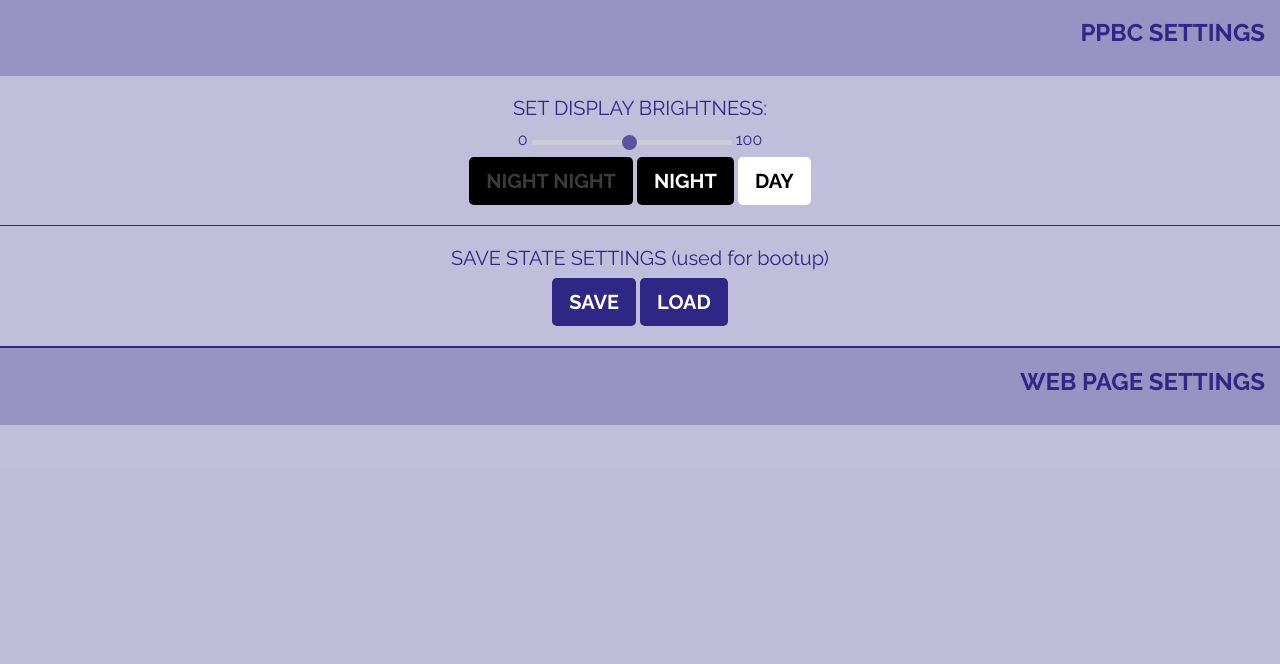
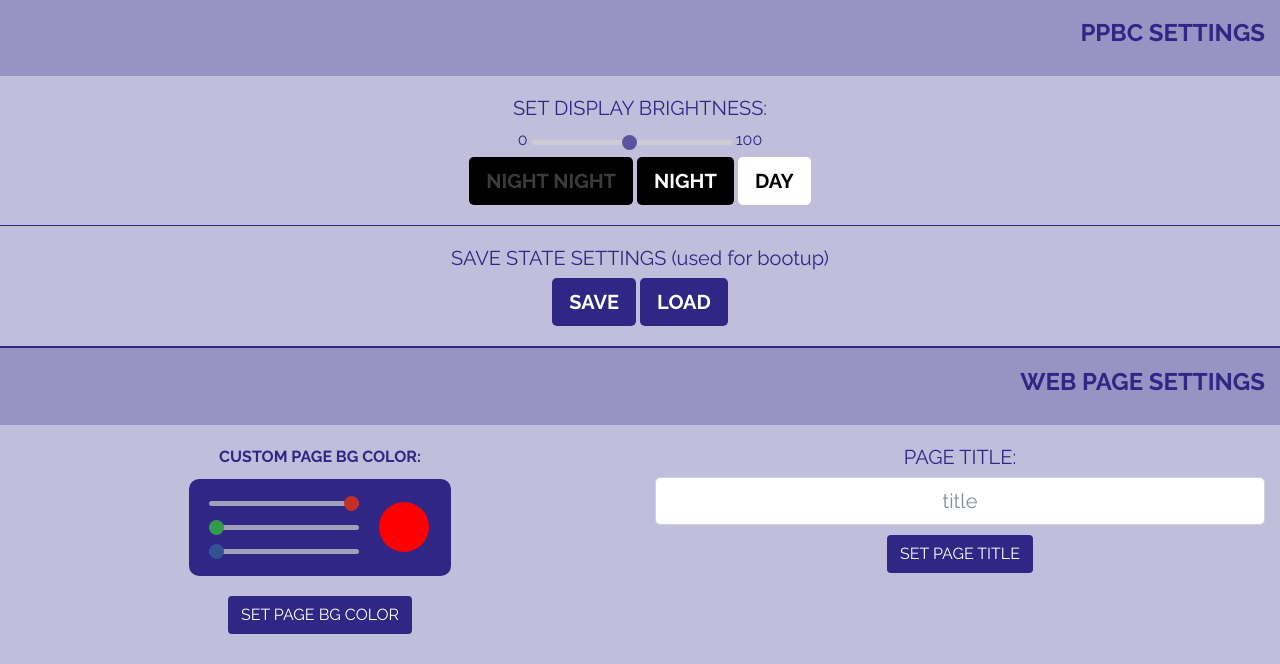
Before and after one commit to lancewilhelm/pingPongBallClock, a Flask app: page / in a window 1280 px wide. Shown: the part 1317-1981 px from the top of the page. Before the commit the page ends 1742 px from the top, so only its background shows below. Run offline with Flask 2, Linux system fonts and the light colour scheme; parts of the project's set-up code (start-up, migrations or seed data) failed here and were passed over; some libraries are stand-ins or nearby versions.

Commit message:
modifying webpagesettings to have post and get routes

```diff
--- a/code/flaskUtils.py
+++ b/code/flaskUtils.py
@@ -148,13 +148,9 @@ def setTimeFormat():
 	return ""
 
 # Flask Web PageSettings API
-@app.route("/api/webpagesettings", methods=['GET'])
+@app.route("/api/webpagesettings", methods=['GET','POST'])
 def updateWebPageSettings():
-
-	# Get the web page settings dictionary from webpagesettings.txt
-	with open('/home/pi/pingPongBallClock/code/webpagesettings.txt', 'r') as filehandle:
-		webPageSettings = filehandle.read()
-
-	print webPageSettings
-
-	return webPageSettings
+	if request.method == 'GET':
+		# Get the web page settings dictionary from webpagesettings.txt
+		with open('/home/pi/pingPongBallClock/code/webpagesettings.txt', 'r') as filehandle:
+			return filehandle.read()
--- a/code/static/css/style.css
+++ b/code/static/css/style.css
@@ -163,6 +163,15 @@ form > * {
 	padding: 10px 20px;
 	border-radius: 10px;
 }
+
+.page-color-picker {
+	width: fit-content;
+	margin: 10px auto;
+	background-color: var(--main-bg-color);
+	padding: 10px 20px;
+	border-radius: 10px;
+}
+
 .short-slider {
 	-webkit-appearance: none;
 	background: #d3d3d3;
@@ -249,6 +258,27 @@ margin-left: 15px;
 display: inline-block;
 }
 
+.page-red-slider::-webkit-slider-thumb {
+	background: #ff3300;
+}
+
+.page-green-slider::-webkit-slider-thumb {
+	background: #33cc33;
+}
+
+.page-blue-slider::-webkit-slider-thumb {
+	background: #336699;
+}
+
+.page-color-preview {
+width: 50px;
+height: 50px;
+border-radius: 25px;
+margin: 2px;
+margin-left: 15px;
+display: inline-block;
+}
+
 .sliders{
 	display: inline-block;
 	padding-bottom: 5px;
--- a/code/static/js/script.js
+++ b/code/static/js/script.js
@@ -13,7 +13,30 @@ function loadWebSettings(){
 	xhttp.open("GET", "/api/webpagesettings", true);
 	xhttp.setRequestHeader("Content-type", "application/x-www-form-urlencoded");
 	xhttp.send("");
+}
 
+function setPageTitle(){
+	var title = document.getElementById('titleInput').value;
+	document.getElementById("pageTitle").innerHTML = title;
+	document.title = title;
+
+}
+
+function setCustomPageColor(){
+	// origin = window.location.origin
+	// var xhttp = new XMLHttpRequest();
+
+	// var red = document.querySelector('.bg-color-picker .bg-red-slider').value;
+	// var green = document.querySelector('.bg-color-picker .bg-green-slider').value;
+	// var blue = document.querySelector('.bg-color-picker .bg-blue-slider').value;
+	// var color = "rgb(" + red + "," + green + "," + blue + ")"
+	var color = document.querySelector('.page-color-preview').style.background
+
+	document.documentElement.style.setProperty('--main-bg-color', color);
+	console.log("set the color to " + color);
+	// xhttp.open("POST", "/api/bgcolor", true);
+	// xhttp.setRequestHeader("Content-type", "application/x-www-form-urlencoded");
+	// xhttp.send("color="+color+"&red="+red+"&green="+green+"&blue="+blue);
 }
 
 function setCustomBGColor(color){
@@ -215,7 +238,7 @@ function setBGRgb () {
 }
 	setBGRgb();
 
-	// Color picker
+// Color picker
 function setTextRgb () {
 	var red = document.querySelector('.text-color-picker .text-red-slider').value;
 	var green = document.querySelector('.text-color-picker .text-green-slider').value;
@@ -224,6 +247,16 @@ function setTextRgb () {
 	document.querySelector('.text-color-preview').style.background = color;
 }
 	setTextRgb();
+
+// Color picker
+function setPageRgb () {
+	var red = document.querySelector('.page-color-picker .page-red-slider').value;
+	var green = document.querySelector('.page-color-picker .page-green-slider').value;
+	var blue = document.querySelector('.page-color-picker .page-blue-slider').value;
+	var color = "rgb(" + red + "," + green + "," + blue + ")";
+	document.querySelector('.page-color-preview').style.background = color;
+}
+	setPageRgb();
 
 // Time Modal
 // Get the modal
--- a/code/templates/index.html
+++ b/code/templates/index.html
@@ -223,7 +223,28 @@
 		</div>
 		<div class="row">
 			<div class="col-sm">
+				<b>CUSTOM PAGE BG COLOR:</b>
+				<div class="page-color-picker">
+					<div class="sliders">
+						<div class="slide-container">
+							<input class="page-red-slider short-slider" type="range" id="rangeinput" value="255" max="255" onchange="setPageRgb()" oninput="setPageRgb()" />
+						</div>
+						<div class="slide-container">
+							<input class="page-green-slider short-slider" type="range" id="rangeinput" value="0" max="255" onchange="setPageRgb()" oninput="setPageRgb()" />
+						</div>
+						<div class="slide-container">
+							<input class="page-blue-slider short-slider" type="range" id="rangeinput" value="0" max="255" oninput="setPageRgb()" onchange="setPageRgb()" />
+						</div>
+					</div>
+					<div id="page-color-preview" class="page-color-preview"></div>
+				</div>
+				<button id="sendColorBtn" type="button" class="btn btn-purple" onclick="setCustomPageColor()">SET PAGE BG COLOR</button>
+			</div>
 
+			<div class="col-sm">
+				<h5>PAGE TITLE:</h5>
+				<input id="titleInput" class="form-control form-control-lg" type="text" placeholder="title">
+				<button id="sendColorBtn" type="button" class="btn btn-purple" onclick="setPageTitle()">SET PAGE TITLE</button>
 			</div>
 		</div>
 	</div>
```
